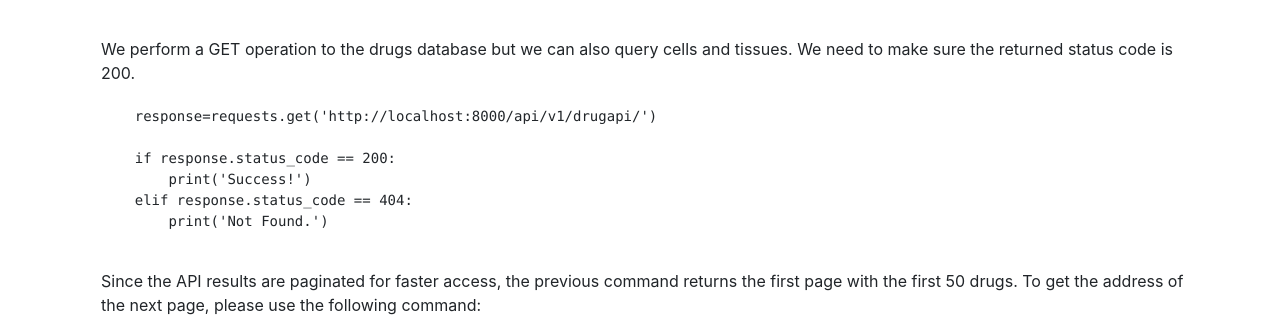
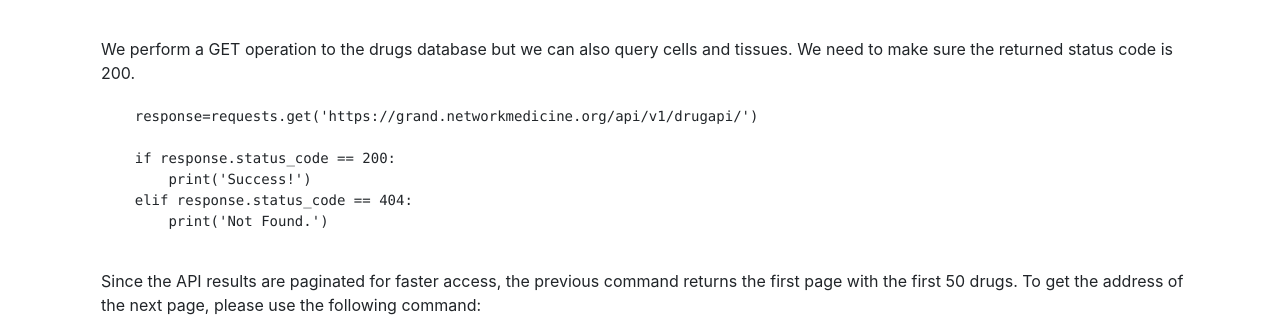
Before and after one commit to QuackenbushLab/grand, a Django app: page /help/ in a window 1280 px wide. Shown: the part 1685-2004 px from the top of the page. Run offline with Django 3.2, Linux system fonts and the light colour scheme; some libraries are stand-ins or nearby versions.

Commit message:
fix tutorial

```diff
--- a/grandapp/templates/help.html
+++ b/grandapp/templates/help.html
@@ -125,7 +125,7 @@
     </code></pre>
     We perform a GET operation to the drugs database but we can also query cells and tissues. We need to make sure the returned status code is 200.
     <pre><code>
-    response=requests.get('http://localhost:8000/api/v1/drugapi/')
+    response=requests.get('https://grand.networkmedicine.org/api/v1/drugapi/')
 
     if response.status_code == 200:
     	print('Success!')
```
